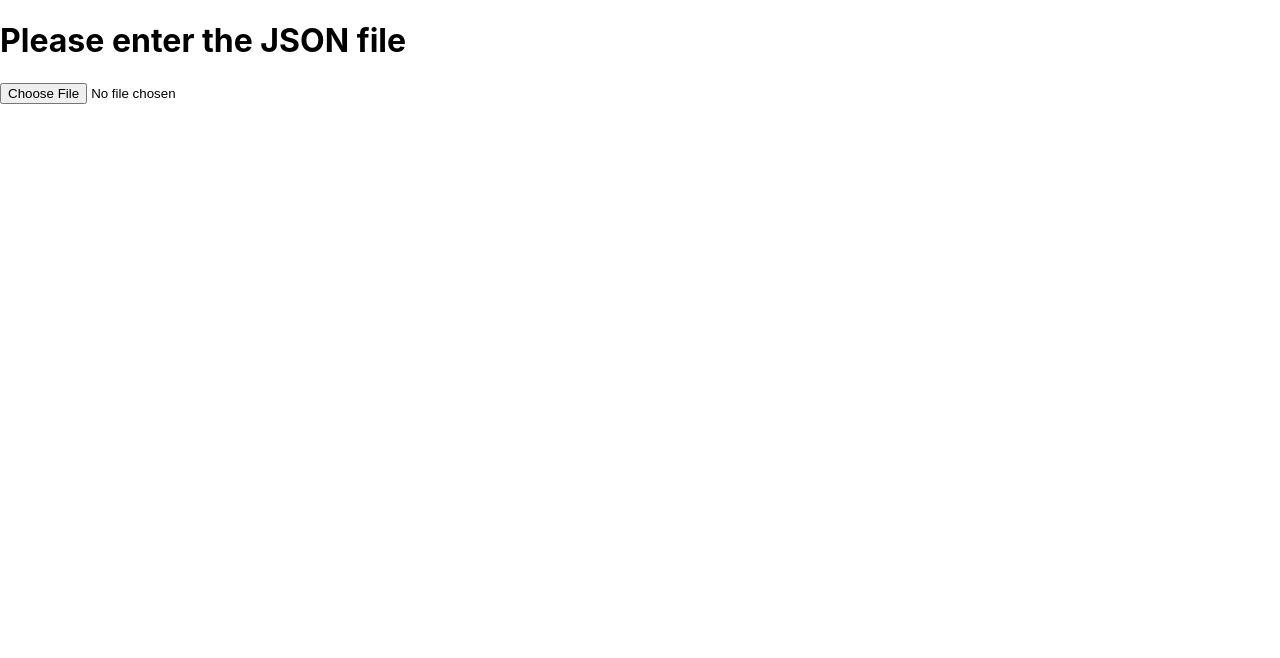
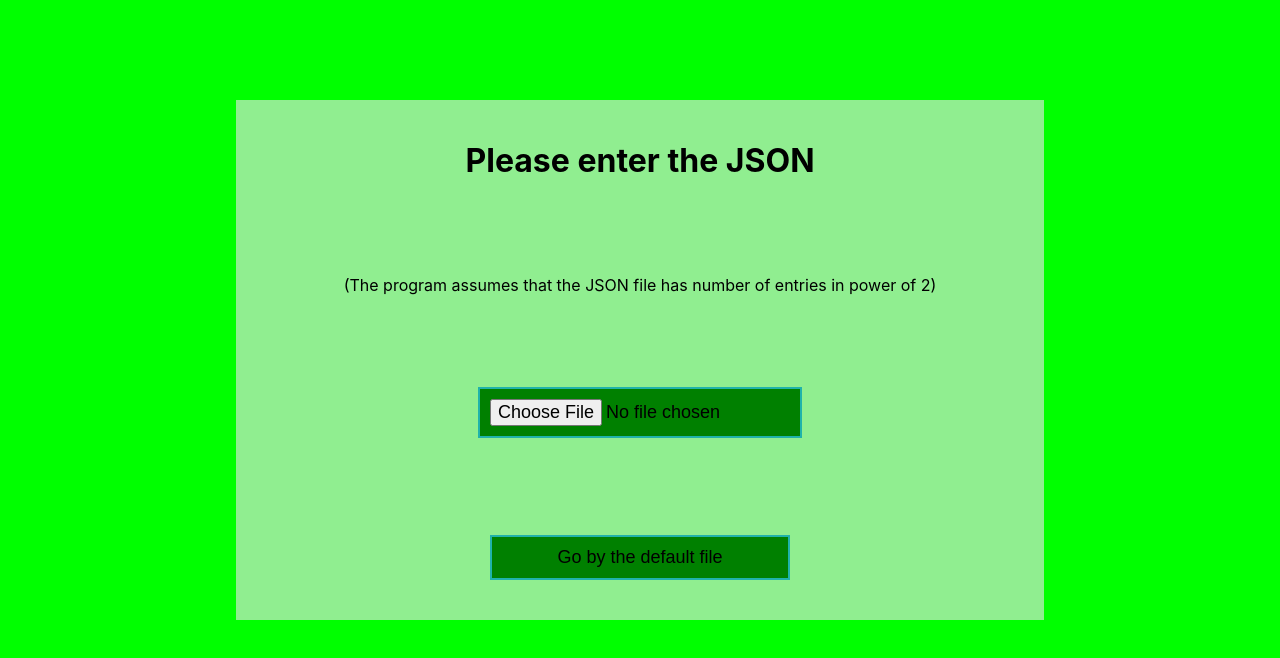
Before and after one commit to siddharth30jan/FrontEnd-Assignment, a React (Create React App) app: page / in a window 1280 px wide. Shown: the top 658 px of the page. Built offline with nearby package versions, Linux system fonts and the light colour scheme.

Commit message:
Added styling to jsonInput component

```diff
--- a/src/components/jsonInput/index.js
+++ b/src/components/jsonInput/index.js
@@ -1,22 +1,38 @@
 import React from "react";
+import "./styles.css";
+import data from "../../data.json";
 
 function JsonInput({ setTeamlist }) {
   const saveFile = (e) => {
-    var reader = new FileReader();
+    let reader = new FileReader();
 
     reader.onload = function (e) {
-      var jsonObj = JSON.parse(e.target.result);
-      console.log(jsonObj);
+      let jsonObj = JSON.parse(e.target.result);
+      //console.log(jsonObj);
       setTeamlist(jsonObj);
     };
 
     reader.readAsText(e.target.files[0]);
   };
+  const setDefault = (e) => {
+    e.preventDefault();
+    setTeamlist(data);
+  };
+  return (
+    <div className="outerContainer">
+      <div className="containerJ">
+        <h1>Please enter the JSON</h1>
+        <p>
+          (The program assumes that the JSON file has number of entries in power
+          of 2)
+        </p>
 
-  return (
-    <div>
-      <h1>Please enter the JSON file</h1>
-      <input type="file" placeholder="Browse" onChange={saveFile} />
+        <input type="file" onChange={saveFile} />
+
+        <button className="button" onClick={setDefault}>
+          Go by the default file
+        </button>
+      </div>
     </div>
   );
 }
--- /dev/null
+++ b/src/components/jsonInput/styles.css
@@ -0,0 +1,34 @@
+.outerContainer {
+  position: absolute;
+  left: 0;
+  right: 0;
+  bottom: 0;
+  top: 0;
+  background-color: lime;
+}
+.containerJ {
+  width: 60%;
+  height: 60%;
+  margin: auto;
+  display: flex;
+  margin-top: 100px;
+  flex-direction: column;
+  justify-content: space-between;
+  align-items: center;
+  background-color: lightgreen;
+  padding: 20px;
+}
+.button,
+.containerJ input {
+  width: 300px;
+  margin: 20px;
+  cursor: pointer;
+  padding: 10px;
+  border: lightseagreen 2px solid;
+  background-color: green;
+  font-size: large;
+}
+
+.button:hover {
+  width: 350px;
+}
```
Also changed, not shown: firebase.json (added), 1 other file (tests, documents, lock files or other folders).
